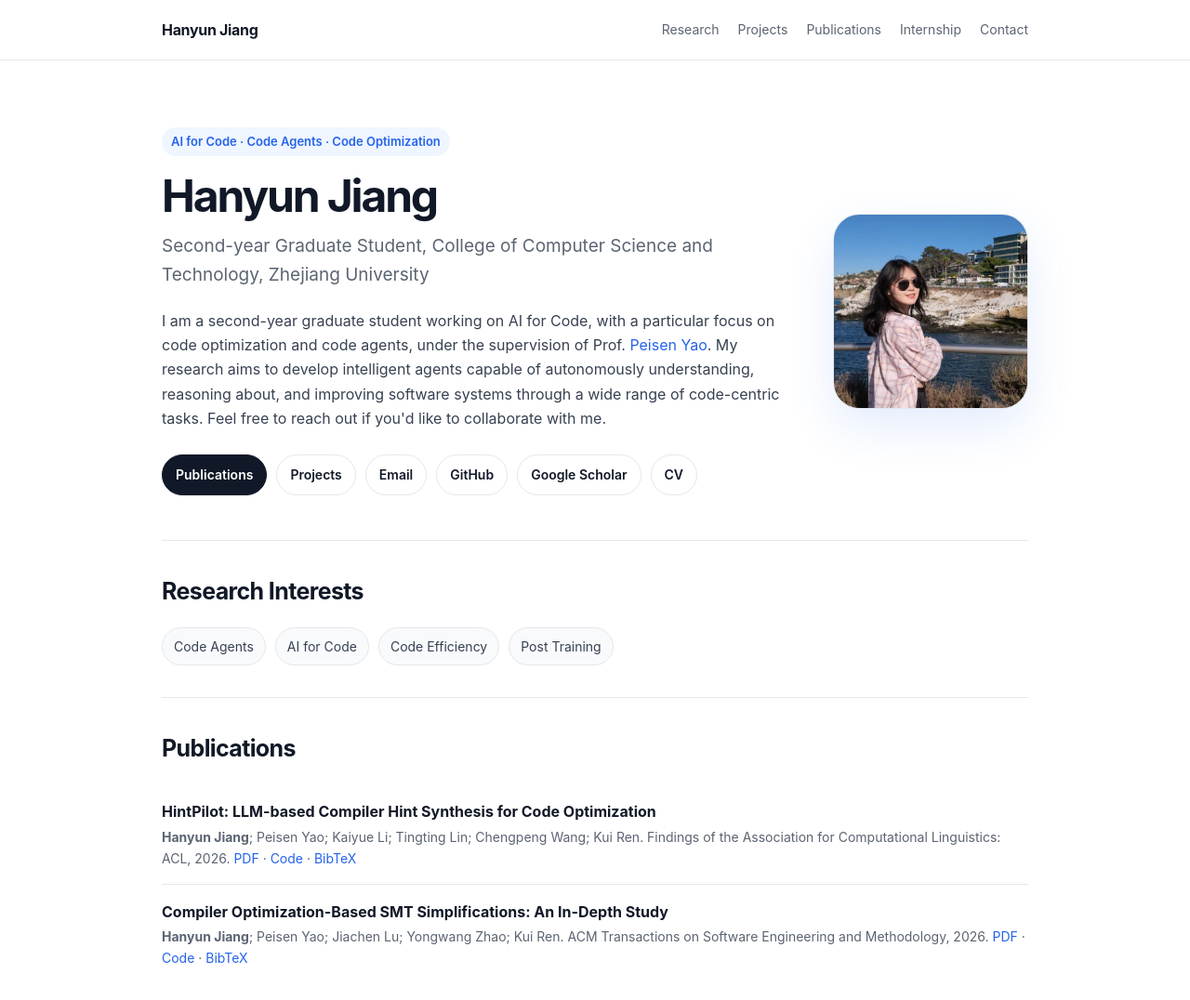
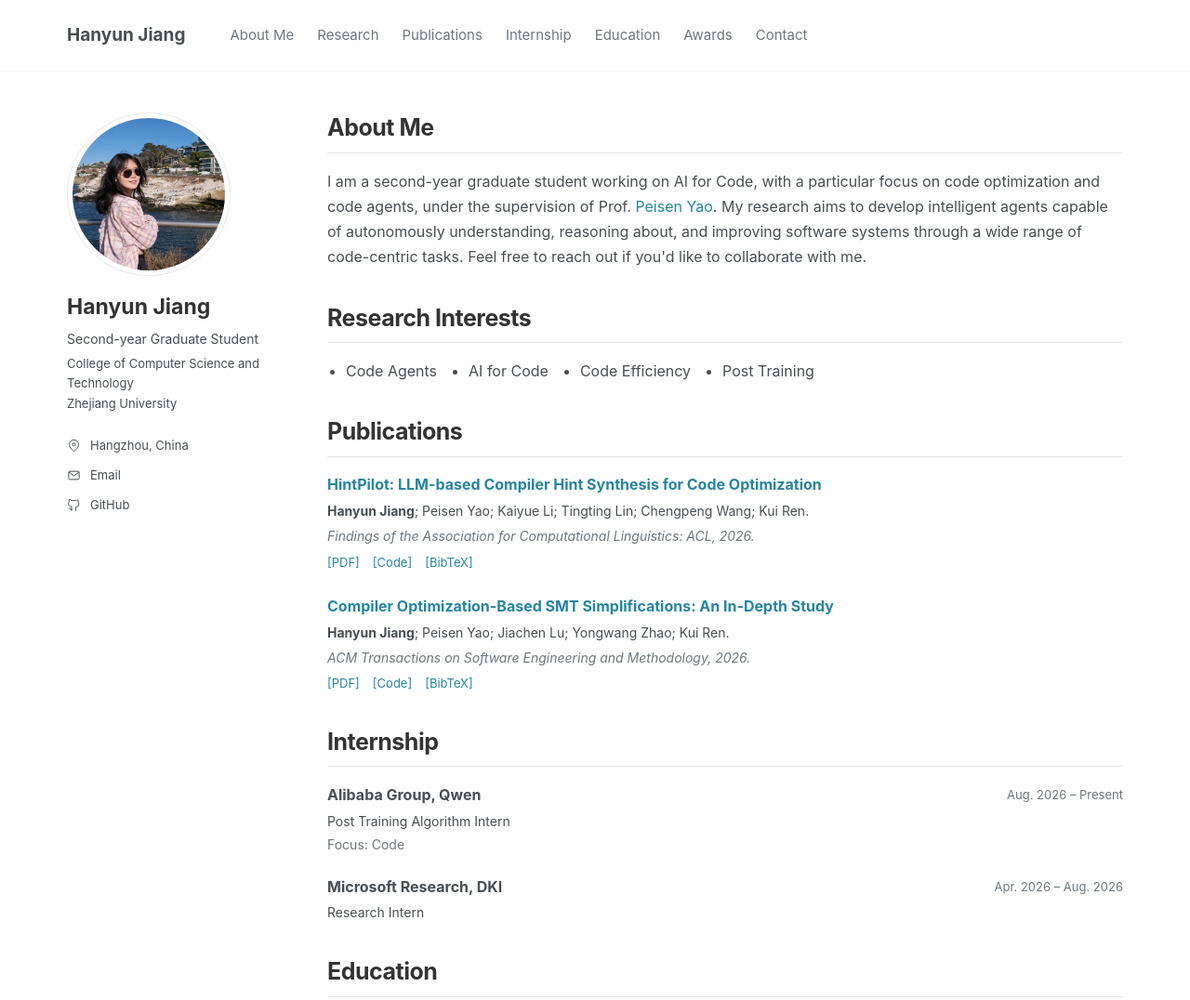
Before and after one commit to hanyunjiang666/hanyunjiang666.github.io, a plain HTML site: page index.html in a window 1280 px wide. Shown: the top 1076 px of the page at 93% size. Drawn offline with Linux system fonts and the light colour scheme; some packages are replaced by stand-ins of ours; a script that the page names is missing.

Commit message:
Restyle homepage with an academic sidebar layout

```diff
--- a/index.html
+++ b/index.html
@@ -7,198 +7,177 @@
   <title>Hanyun Jiang</title>
   <style>
     :root {
-      --bg: #ffffff;
-      --text: #111827;
-      --muted: #5b6472;
-      --line: #e5e7eb;
-      --card: #f8fafc;
-      --accent: #2563eb;
-      --accent-soft: #eff6ff;
-      --max: 980px;
+      --text: #494e52;
+      --muted: #6f777d;
+      --line: #f0f1f2;
+      --accent: #2685a2;
+      --max: 1200px;
     }
     * { box-sizing: border-box; }
-    html { scroll-behavior: smooth; }
+    html { scroll-behavior: smooth; scroll-padding-top: 100px; }
     body {
       margin: 0;
-      font-family: -apple-system, BlinkMacSystemFont, "Segoe UI", Roboto, Helvetica, Arial, sans-serif;
-      background: var(--bg);
+      background: #fff;
       color: var(--text);
-      line-height: 1.65;
+      font: 16px/1.7 -apple-system, BlinkMacSystemFont, "Segoe UI", Roboto, Helvetica, Arial, sans-serif;
+      overflow-wrap: break-word;
     }
     a { color: var(--accent); text-decoration: none; }
     a:hover { text-decoration: underline; }
-    .container { max-width: var(--max); margin: 0 auto; padding: 0 24px; }
+    a:focus-visible { outline: 2px solid var(--accent); outline-offset: 5px; }
+    .container { max-width: var(--max); margin: 0 auto; padding: 0 32px; }
     header {
       position: sticky;
       top: 0;
       z-index: 10;
-      background: rgba(255,255,255,.92);
-      backdrop-filter: blur(12px);
+      background: #fff;
       border-bottom: 1px solid var(--line);
     }
-    nav {
-      height: 64px;
-      display: flex;
-      align-items: center;
-      justify-content: space-between;
-      gap: 24px;
+    nav { min-height: 76px; display: flex; align-items: center; gap: 48px; }
+    .brand { color: var(--text); font-size: 19px; font-weight: 700; white-space: nowrap; }
+    .nav-links { display: flex; gap: 25px; font-size: 15px; }
+    .nav-links a { color: var(--muted); white-space: nowrap; }
+    .nav-links a:hover { color: var(--text); }
+    .page-layout {
+      display: grid;
+      grid-template-columns: 220px minmax(0, 1fr);
+      gap: 60px;
+      align-items: start;
+      padding-top: 44px;
+      padding-bottom: 56px;
     }
-    .brand { font-weight: 700; color: var(--text); letter-spacing: -0.02em; }
-    .nav-links { display: flex; gap: 20px; font-size: 14px; }
-    .nav-links a { color: var(--muted); }
-    .hero {
-      padding: 72px 0 48px;
-      display: grid;
-      grid-template-columns: 1fr 210px;
-      gap: 48px;
-      align-items: center;
-    }
-    .eyebrow {
-      display: inline-flex;
-      padding: 5px 10px;
-      border-radius: 999px;
-      background: var(--accent-soft);
-      color: var(--accent);
-      font-size: 13px;
-      font-weight: 600;
-      margin-bottom: 18px;
-    }
-    h1 {
-      margin: 0 0 12px;
-      font-size: 48px;
-      line-height: 1.05;
-      letter-spacing: -0.045em;
-    }
-    .subtitle {
-      margin: 0 0 20px;
-      color: var(--muted);
-      font-size: 19px;
-    }
-    .bio { max-width: 700px; color: #374151; font-size: 16px; }
+    .profile { position: sticky; top: 112px; }
     .avatar {
-      width: 210px;
-      height: 210px;
-      border-radius: 28px;
-      border: 1px solid var(--line);
-      box-shadow: 0 20px 50px rgba(37,99,235,.12);
       display: block;
+      width: 176px;
+      height: 176px;
+      padding: 5px;
+      border: 1px solid #e5e7e9;
+      border-radius: 50%;
       object-fit: cover;
       object-position: 35% center;
+      margin-bottom: 19px;
     }
-    .links { display: flex; flex-wrap: wrap; gap: 10px; margin-top: 26px; }
-    .btn {
-      display: inline-flex;
-      align-items: center;
-      justify-content: center;
-      padding: 9px 14px;
-      border-radius: 999px;
-      border: 1px solid var(--line);
-      color: var(--text);
-      background: #fff;
-      font-size: 14px;
-      font-weight: 600;
+    .profile h1 { margin: 0 0 7px; font-size: 23px; line-height: 1.3; color: #333; }
+    .profile-role { margin: 0 0 4px; font-size: 14px; }
+    .profile-affiliation { margin: 0; font-size: 13px; line-height: 1.65; }
+    .profile-links { display: grid; gap: 10px; margin: 23px 0 0; padding: 0; list-style: none; font-size: 13px; }
+    .profile-links li, .profile-links a { display: flex; align-items: center; gap: 10px; }
+    .profile-links a { color: var(--text); }
+    .profile-links svg { width: 15px; height: 15px; flex-shrink: 0; fill: none; stroke: currentColor; stroke-width: 1.6; }
+    .page-content { min-width: 0; }
+    section { margin: 0 0 35px; }
+    section:last-child { margin-bottom: 0; }
+    h2 {
+      margin: 0 0 17px;
+      padding-bottom: 9px;
+      border-bottom: 1px solid #e6e8e9;
+      font-size: 25px;
+      line-height: 1.35;
+      font-weight: 700;
+      letter-spacing: -0.02em;
+      color: #333;
     }
-    .btn.primary { background: var(--text); color: #fff; border-color: var(--text); }
-    section { padding: 34px 0; border-top: 1px solid var(--line); }
-    h2 {
-      margin: 0 0 18px;
-      font-size: 25px;
-      letter-spacing: -0.025em;
-    }
-    .grid { display: grid; grid-template-columns: repeat(2, minmax(0, 1fr)); gap: 14px; }
-    .card {
-      padding: 18px;
-      border: 1px solid var(--line);
-      border-radius: 18px;
-      background: var(--card);
-    }
-    .card h3 { margin: 0 0 6px; font-size: 17px; }
-    .card p { margin: 0; color: var(--muted); font-size: 15px; }
-    .tags { display: flex; flex-wrap: wrap; gap: 10px; }
-    .tag {
-      padding: 8px 12px;
-      border-radius: 999px;
-      background: var(--card);
-      border: 1px solid var(--line);
-      color: #374151;
-      font-size: 14px;
-    }
-    .pub { padding: 16px 0; border-bottom: 1px solid var(--line); }
-    .pub:last-child { border-bottom: none; }
-    .pub-title { font-weight: 700; }
-    .pub-meta { color: var(--muted); font-size: 14px; margin-top: 2px; }
-    .education-card { padding: 0 22px; background: #fff; }
+    p { margin: 0 0 14px; }
+    .bio { margin-bottom: 0; }
+    .research-list { display: flex; flex-wrap: wrap; gap: 6px 26px; padding-left: 20px; margin: 0; }
+    .research-list li { padding-right: 8px; }
+    .pub { margin-bottom: 24px; }
+    .pub:last-child { margin-bottom: 0; }
+    .pub-title { font-size: 16px; font-weight: 650; line-height: 1.5; }
+    .pub-meta { margin-top: 5px; font-size: 14px; }
+    .pub-meta p { margin: 3px 0; }
+    .pub-venue { color: var(--muted); font-style: italic; }
+    .paper-links { display: flex; gap: 14px; margin-top: 5px; font-size: 13px; }
     .education-item {
       display: grid;
-      grid-template-columns: 1fr auto;
-      gap: 18px;
-      padding: 20px 0;
+      grid-template-columns: minmax(0, 1fr) auto;
+      column-gap: 24px;
+      padding: 0 0 20px;
     }
-    .education-item + .education-item { border-top: 1px solid var(--line); }
-    .education-item h3 { margin-bottom: 3px; font-size: 18px; }
-    .education-degree { color: var(--text); font-weight: 650; }
-    .education-detail { margin-top: 3px !important; }
-    .education-date {
-      color: var(--muted);
-      font-size: 14px;
-      font-weight: 600;
-      white-space: nowrap;
+    .education-item:last-child { padding-bottom: 0; }
+    .education-item h3 { margin: 0 0 2px; font-size: 16px; font-weight: 650; }
+    .education-item p { margin: 2px 0 0; font-size: 14px; }
+    .education-detail { color: var(--muted); }
+    .education-date { padding-top: 2px; font-size: 13px; color: var(--muted); white-space: nowrap; }
+    .award-list { margin: 0; padding-left: 20px; font-size: 15px; }
+    .award-list li { margin: 5px 0; }
+    footer { background: #f5f6f7; border-top: 1px solid #e6e8e9; padding: 24px 0; color: var(--muted); font-size: 12px; }
+    .footer-content { display: flex; flex-wrap: wrap; justify-content: space-between; gap: 8px 24px; }
+    @media (max-width: 1050px) {
+      nav { gap: 28px; }
+      .nav-links { gap: 18px; font-size: 14px; }
+      .page-layout { grid-template-columns: 190px minmax(0, 1fr); gap: 36px; }
     }
-    .news { margin: 0; padding-left: 20px; color: #374151; }
-    .news li { margin: 8px 0; }
-    footer {
-      padding: 38px 0 54px;
-      color: var(--muted);
-      font-size: 14px;
-      border-top: 1px solid var(--line);
+    @media (max-width: 800px) {
+      html { scroll-padding-top: 120px; }
+      .container { padding-left: 22px; padding-right: 22px; }
+      nav { display: block; padding: 14px 0 0; }
+      .brand { display: inline-block; font-size: 18px; }
+      .nav-links { overflow-x: auto; gap: 21px; padding: 10px 0 13px; }
+      .page-layout { grid-template-columns: 1fr; gap: 33px; padding-top: 28px; padding-bottom: 36px; }
+      .profile { position: static; display: grid; grid-template-columns: 110px minmax(0, 1fr); gap: 0 20px; }
+      .avatar { width: 110px; height: 110px; grid-row: 1 / 3; margin: 0; padding: 3px; }
+      .profile h1 { font-size: 22px; }
+      .profile-affiliation { max-width: 340px; }
+      .profile-links { grid-column: 1 / -1; display: flex; flex-wrap: wrap; gap: 10px 22px; margin-top: 17px; }
+      h2 { font-size: 23px; }
     }
-    @media (max-width: 760px) {
-      nav { height: auto; padding: 16px 0; align-items: flex-start; }
-      .nav-links { flex-wrap: wrap; gap: 10px 16px; }
-      .hero { grid-template-columns: 1fr; padding-top: 46px; }
-      h1 { font-size: 38px; }
-      .avatar { width: 170px; height: 170px; }
-      .grid { grid-template-columns: 1fr; }
-      .education-item { grid-template-columns: 1fr; gap: 6px; }
+    @media (max-width: 480px) {
+      body { font-size: 15px; }
+      .container { padding-left: 18px; padding-right: 18px; }
+      .profile { grid-template-columns: 88px minmax(0, 1fr); gap: 0 16px; }
+      .avatar { width: 88px; height: 88px; }
+      .profile h1 { font-size: 21px; }
+      .education-item { grid-template-columns: 1fr; gap: 5px; }
+      .education-date { grid-row: 1; }
+      .research-list { display: block; }
+    }
+    @media (prefers-reduced-motion: reduce) {
+      html { scroll-behavior: auto; }
     }
   </style>
 </head>
 <body>
   <header>
     <div class="container">
-      <nav>
+      <nav aria-label="Main navigation">
         <a class="brand" href="#top">Hanyun Jiang</a>
         <div class="nav-links">
+          <a href="#about">About Me</a>
           <a href="#research">Research</a>
-          <a href="#projects">Projects</a>
           <a href="#publications">Publications</a>
           <a href="#internship">Internship</a>
+          <a href="#education">Education</a>
+          <a href="#awards">Awards</a>
           <a href="#contact">Contact</a>
         </div>
       </nav>
     </div>
   </header>
 
-  <main id="top" class="container">
-    <div class="hero">
-      <div>
-        <div class="eyebrow">AI for Code · Code Agents · Code Optimization</div>
+  <main id="top" class="container page-layout">
+    <aside class="profile" aria-label="Personal profile">
+      <img class="avatar" src="images/profile.jpg" alt="Hanyun Jiang" width="176" height="176" />
+      <div class="profile-summary">
         <h1>Hanyun Jiang</h1>
-        <p class="subtitle">Second-year Graduate Student, College of Computer Science and Technology, Zhejiang University</p>
+        <p class="profile-role">Second-year Graduate Student</p>
+        <p class="profile-affiliation">College of Computer Science and Technology<br />Zhejiang University</p>
+      </div>
+      <ul class="profile-links">
+        <li><svg viewBox="0 0 24 24" aria-hidden="true"><path d="M20 10c0 6-8 12-8 12S4 16 4 10a8 8 0 1 1 16 0Z" /><circle cx="12" cy="10" r="2.5" /></svg>Hangzhou, China</li>
+        <li><a href="mailto:jhanyun@zju.edu.cn"><svg viewBox="0 0 24 24" aria-hidden="true"><rect x="3" y="5" width="18" height="14" rx="2" /><path d="m3 6 9 7 9-7" /></svg>Email</a></li>
+        <li><a href="https://github.com/hanyunjiang666"><svg viewBox="0 0 24 24" aria-hidden="true"><path d="M9 19c-4 1-4-2-6-2m12 5v-4c0-1 .1-1.5-.5-2 3-.4 6-1.5 6-6a5 5 0 0 0-1.4-3.5 4.5 4.5 0 0 0-.1-3.5s-1.2-.4-4 1.4a13 13 0 0 0-7 0C5.2 1.6 4 2 4 2a4.5 4.5 0 0 0-.1 3.5A5 5 0 0 0 2.5 9c0 4.5 3 5.6 6 6-.6.5-.6 1.2-.5 2v5" /></svg>GitHub</a></li>
+      </ul>
+    </aside>
+
+    <div class="page-content">
+      <section id="about">
+        <h2>About Me</h2>
         <p class="bio">
           I am a second-year graduate student working on AI for Code, with a particular focus on code optimization and code agents, under the supervision of Prof. <a href="https://rainoftime.github.io/">Peisen Yao</a>. My research aims to develop intelligent agents capable of autonomously understanding, reasoning about, and improving software systems through a wide range of code-centric tasks. Feel free to reach out if you'd like to collaborate with me.
         </p>
-        <div class="links">
-          <a class="btn primary" href="#publications">Publications</a>
-          <a class="btn" href="#projects">Projects</a>
-          <a class="btn" href="mailto:jhanyun@zju.edu.cn">Email</a>
-          <a class="btn" href="#">GitHub</a>
-          <a class="btn" href="#">Google Scholar</a>
-          <a class="btn" href="#">CV</a>
-        </div>
-      </div>
-      <img class="avatar" src="images/profile.jpg" alt="Hanyun Jiang" />
-    </div>
+      </section>
 
       <!-- <section id="news">
         <h2>News</h2>
@@ -210,12 +189,12 @@
 
       <section id="research">
         <h2>Research Interests</h2>
-      <div class="tags">
-        <span class="tag">Code Agents</span>
-        <span class="tag">AI for Code</span>
-        <span class="tag">Code Efficiency</span>
-        <span class="tag">Post Training</span>
-      </div>
+        <ul class="research-list">
+          <li>Code Agents</li>
+          <li>AI for Code</li>
+          <li>Code Efficiency</li>
+          <li>Post Training</li>
+        </ul>
       </section>
 
       <!-- <section id="projects">
@@ -235,19 +214,27 @@
       <section id="publications">
         <h2>Publications</h2>
         <div class="pub">
-        <div class="pub-title">HintPilot: LLM-based Compiler Hint Synthesis for Code Optimization</div>
-        <div class="pub-meta"><b>Hanyun Jiang</b>; Peisen Yao; Kaiyue Li; Tingting Lin; Chengpeng Wang; Kui Ren. Findings of the Association for Computational Linguistics: ACL, 2026. <a href="https://aclanthology.org/2026.findings-acl.1251.pdf">PDF</a> · <a href="https://github.com/ZJU-PL/hintpilot">Code</a> · <a href="https://aclanthology.org/2026.findings-acl.1251.bib">BibTeX</a></div>
+          <div class="pub-title"><a href="https://aclanthology.org/2026.findings-acl.1251.pdf">HintPilot: LLM-based Compiler Hint Synthesis for Code Optimization</a></div>
+          <div class="pub-meta">
+            <p><b>Hanyun Jiang</b>; Peisen Yao; Kaiyue Li; Tingting Lin; Chengpeng Wang; Kui Ren.</p>
+            <p class="pub-venue">Findings of the Association for Computational Linguistics: ACL, 2026.</p>
+          </div>
+          <div class="paper-links"><a href="https://aclanthology.org/2026.findings-acl.1251.pdf">[PDF]</a><a href="https://github.com/ZJU-PL/hintpilot">[Code]</a><a href="https://aclanthology.org/2026.findings-acl.1251.bib">[BibTeX]</a></div>
         </div>
         <div class="pub">
-        <div class="pub-title">Compiler Optimization-Based SMT Simplifications: An In-Depth Study</div>
-        <div class="pub-meta"><b>Hanyun Jiang</b>; Peisen Yao; Jiachen Lu; Yongwang Zhao; Kui Ren. ACM Transactions on Software Engineering and Methodology, 2026. <a href="https://dl.acm.org/doi/pdf/10.1145/3795879">PDF</a> · <a href="https://github.com/ZJU-PL/lotus/tree/main/lib/Solvers/SMT/TUNA">Code</a> · <a href="https://api.crossref.org/works/10.1145/3795879/transform/application/x-bibtex">BibTeX</a></div>
+          <div class="pub-title"><a href="https://dl.acm.org/doi/pdf/10.1145/3795879">Compiler Optimization-Based SMT Simplifications: An In-Depth Study</a></div>
+          <div class="pub-meta">
+            <p><b>Hanyun Jiang</b>; Peisen Yao; Jiachen Lu; Yongwang Zhao; Kui Ren.</p>
+            <p class="pub-venue">ACM Transactions on Software Engineering and Methodology, 2026.</p>
+          </div>
+          <div class="paper-links"><a href="https://dl.acm.org/doi/pdf/10.1145/3795879">[PDF]</a><a href="https://github.com/ZJU-PL/lotus/tree/main/lib/Solvers/SMT/TUNA">[Code]</a><a href="https://api.crossref.org/works/10.1145/3795879/transform/application/x-bibtex">[BibTeX]</a></div>
         </div>
       </section>
 
       <section id="internship">
         <h2>Internship</h2>
 
-      <div class="card education-card">
+        <div class="entry-list">
           <article class="education-item">
             <div>
               <h3>Alibaba Group, Qwen</h3>
@@ -270,7 +257,7 @@
       <section id="education">
         <h2>Education</h2>
 
-      <div class="card education-card">
+        <div class="entry-list">
           <article class="education-item">
             <div>
               <h3>Zhejiang University</h3>
@@ -294,7 +281,7 @@
         <h2>Awards</h2>
 
         <div class="card">
-        <ul>
+          <ul class="award-list">
             <li>Zhejiang Province Outstanding Graduate, 2025</li>
             <li>Outstanding Graduate of Zhejiang University, 2025</li>
             <li>National Scholarship (2022, 2024, 2026)</li>
@@ -310,13 +297,14 @@
           Google Scholar: <a href="#"></a> -->
         </p>
       </section>
+    </div>
   </main>
 
   <footer>
-    <div class="container">
-      © 2026 Hanyun Jiang. Last updated: 2026.
+    <div class="container footer-content">
+      <span>© 2026 Hanyun Jiang. Last updated: 2026.</span>
       <span class="page-views">
-        · Page views: <span id="page-view-count" aria-live="polite">Loading…</span>
+        Page views: <span id="page-view-count" aria-live="polite">Loading…</span>
       </span>
     </div>
   </footer>
```
Lines whose indentation alone changed are shown as unchanged.
